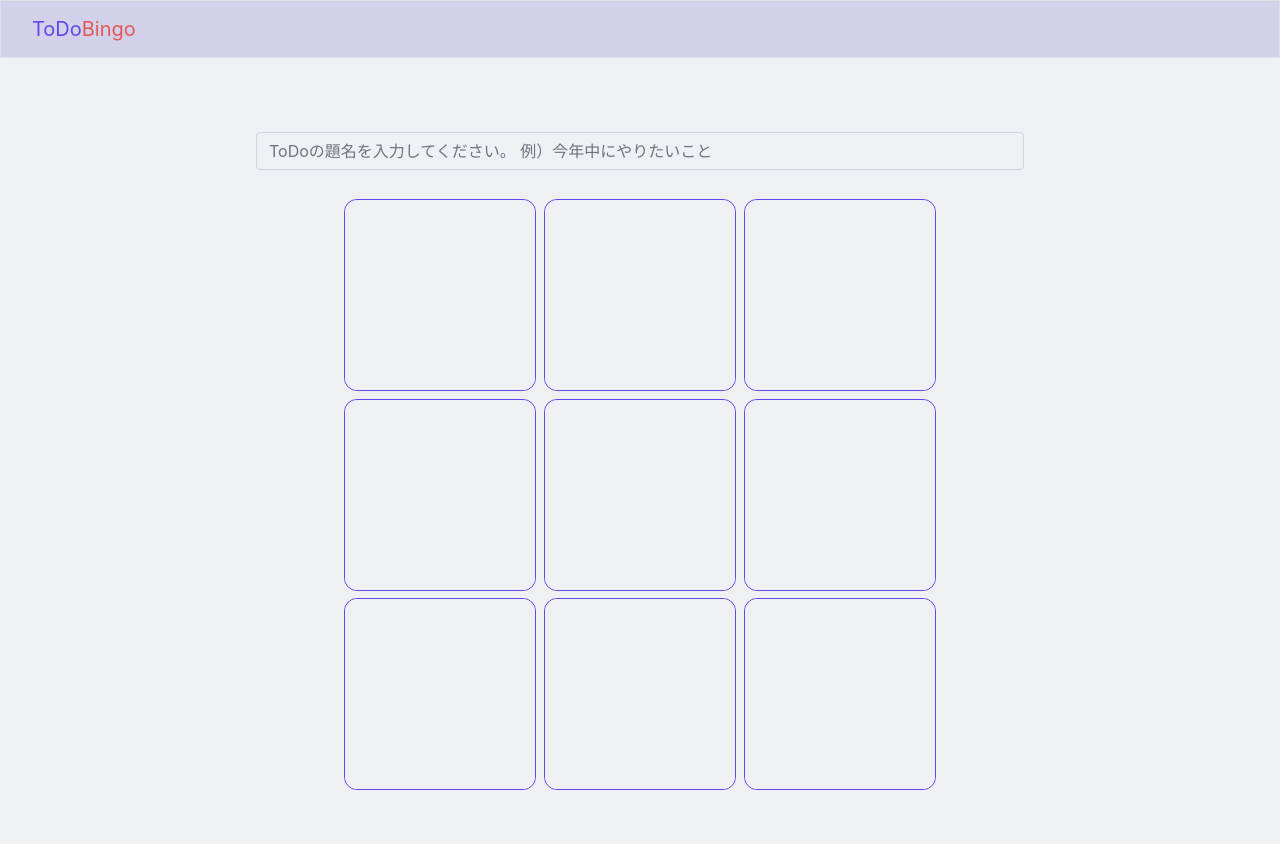
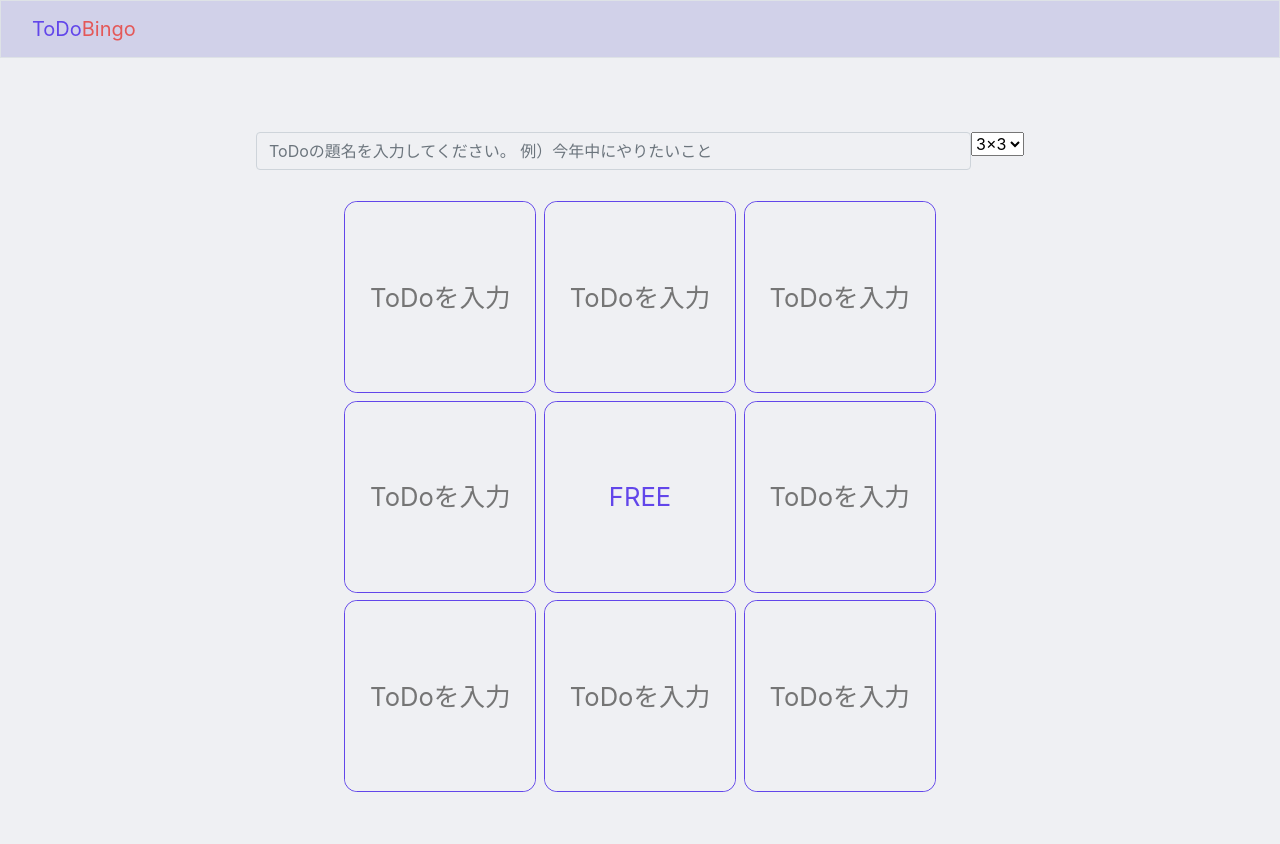
Before and after one commit to celeron5576/ToDoBingo, a Flask app: page / in a window 1280 px wide. Before the commit the page ends 790 px from the top, so only its background shows below. Run offline with Flask 2, Linux system fonts and the light colour scheme.

Commit message:
マスを動的に生成することに成功した

```diff
--- a/static/css/style.css
+++ b/static/css/style.css
@@ -17,6 +17,9 @@
     margin:0.3vw;
 }
 
+.wrap{
+    width:80vw;
+}
 
 #input_box {
     display: block;
@@ -24,5 +27,14 @@
     height: 100%;
     border: none;
     border-radius:1vw;
-    background: #eff0f3;;
-  }
+    background: #eff0f3;
+    text-align:center;
+    color:#6246ea;
+    font-size:2vw;
+}
+
+.box_size_select{
+    height:100%;
+    margin-bottom:0px;
+
+}
--- /dev/null
+++ b/static/js/box.js
@@ -0,0 +1,49 @@
+var box_num = 3
+function valueChange(){
+    var box_num = boxSelect.value
+    var box = '<div class="block">'
+for (let n = 0; n < box_num; n++) {
+    box += '<div>'
+    box += '<div class="block_floor">'
+    for (let m = 0; m < box_num; m++) {
+        box += '<div>'
+        box += '<div class="box">'
+        if (n * box_num + m + 1 == (box_num * box_num - 1)/2+1){
+            box += '<input id="input_box" type="text" value="FREE" placeholder="ToDoを入力">'
+        }else{
+            box += '<input id="input_box" type="text" placeholder="ToDoを入力">'
+        }
+        box += '</div>'
+        box += '</div>'
+    }
+    box += '</div>'
+    box += '</div>'
+}
++ '</div>'
+document.getElementById('wrap').innerHTML = box;
+}
+
+let boxSelect = document.getElementById('box');
+boxSelect.addEventListener('change', valueChange);
+
+
+var box = '<div class="block">'
+for (let n = 0; n < box_num; n++) {
+    box += '<div>'
+    box += '<div class="block_floor">'
+    for (let m = 0; m < box_num; m++) {
+        box += '<div>'
+        box += '<div class="box">'
+        if (n * box_num + m + 1 == (box_num * box_num - 1)/2+1){
+            box += '<input id="input_box" type="text" value="FREE" placeholder="ToDoを入力">'
+        }else{
+            box += '<input id="input_box" type="text" placeholder="ToDoを入力">'
+        }
+        box += '</div>'
+        box += '</div>'
+    }
+    box += '</div>'
+    box += '</div>'
+}
++ '</div>'
+document.getElementById('wrap').innerHTML = box;
--- a/templates/index.html
+++ b/templates/index.html
@@ -10,9 +10,14 @@
     <title>Geolocation Sample</title>
     <link rel="stylesheet" href="static/css/style.css">
     <link rel="stylesheet" href="static/css/style_layout.css">
-    <link rel="stylesheet" href="https://cdn.jsdelivr.net/npm/bootstrap@4.5.3/dist/css/bootstrap.min.css" integrity="sha384-TX8t27EcRE3e/ihU7zmQxVncDAy5uIKz4rEkgIXeMed4M0jlfIDPvg6uqKI2xXr2" crossorigin="anonymous">
-    <script src="https://code.jquery.com/jquery-3.5.1.slim.min.js" integrity="sha384-DfXdz2htPH0lsSSs5nCTpuj/zy4C+OGpamoFVy38MVBnE+IbbVYUew+OrCXaRkfj" crossorigin="anonymous"></script>
-    <script src="https://cdn.jsdelivr.net/npm/bootstrap@4.5.3/dist/js/bootstrap.bundle.min.js" integrity="sha384-ho+j7jyWK8fNQe+A12Hb8AhRq26LrZ/JpcUGGOn+Y7RsweNrtN/tE3MoK7ZeZDyx" crossorigin="anonymous"></script>
+    <link rel="stylesheet" href="https://cdn.jsdelivr.net/npm/bootstrap@4.5.3/dist/css/bootstrap.min.css"
+        integrity="sha384-TX8t27EcRE3e/ihU7zmQxVncDAy5uIKz4rEkgIXeMed4M0jlfIDPvg6uqKI2xXr2" crossorigin="anonymous">
+    <script src="https://code.jquery.com/jquery-3.5.1.slim.min.js"
+        integrity="sha384-DfXdz2htPH0lsSSs5nCTpuj/zy4C+OGpamoFVy38MVBnE+IbbVYUew+OrCXaRkfj"
+        crossorigin="anonymous"></script>
+    <script src="https://cdn.jsdelivr.net/npm/bootstrap@4.5.3/dist/js/bootstrap.bundle.min.js"
+        integrity="sha384-ho+j7jyWK8fNQe+A12Hb8AhRq26LrZ/JpcUGGOn+Y7RsweNrtN/tE3MoK7ZeZDyx"
+        crossorigin="anonymous"></script>
     {% endblock %}
 </head>
 
@@ -21,25 +26,24 @@
     <label for="exampleInputEmail1" class="form-label-title"></label>
     <input type="email" class="form-control" id="exampleInputEmail1" aria-describedby="emailHelp"
         placeholder="ToDoの題名を入力してください。 例）今年中にやりたいこと" style="background-color:#eff0f3;">
+    <select class="form-select form-select-lg mb-3 box_size_select" aria-label=".form-select-lg example" id="box">
+        <option selected value="3">3×3</option>
+        <option value="5">5×5</option>
+        <option value="7">7×7</option>
+    </select>
 </div>
 
-{% set b = 9 %}
+<script>
+    const select = document.querySelector('select');
+    //セレクトボックスの変更でイベント発火
+    select.addEventListener('change', () => {
+        console.log(select)
+    }, false);
+</script>
 
-{% set a = namespace(cnt=0) %}
-<div class="block">
-    {% for n in range(3) %}
-    <div>
-        <div class="block_floor">
-            {% for m in range(3) %}
-            <div>
-                <div class="box">
-                    <input id='input_box' type='text'>
-                </div>
-            </div>
-            {% set a.cnt = a.cnt + 1 %}
-            {% endfor %}
-        </div>
-    </div>
-    {% endfor %}
+
+<div id="wrap">
+    <script src="static/js/box.js"></script>
 </div>
+
 {% endblock %}
```
